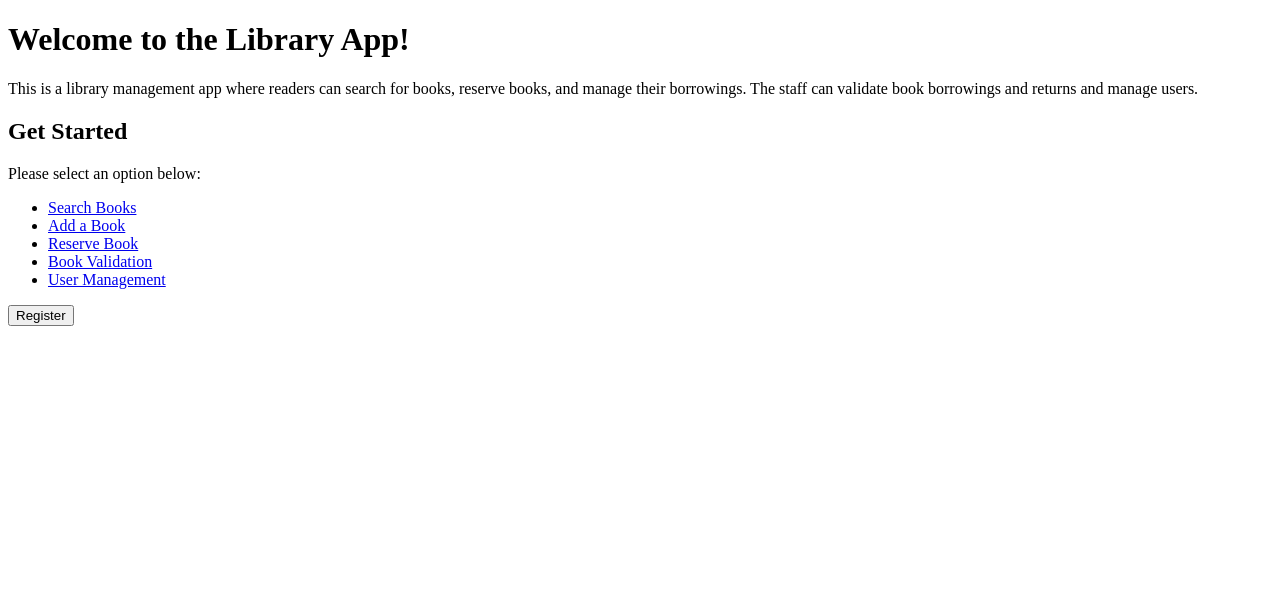
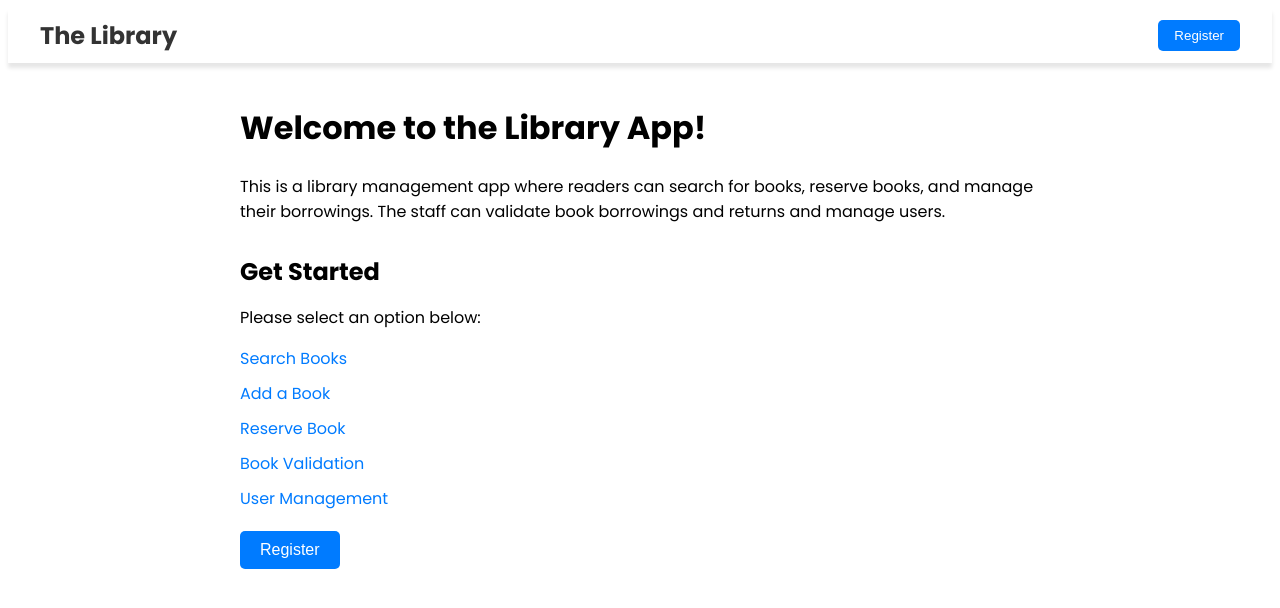
Before and after one commit to CaptDany/library-app-react, a React (Create React App) app: page / in a window 1280 px wide. Shown: the top 608 px of the page. Built offline with nearby package versions, Linux system fonts and the light colour scheme.

Commit message:
Styled and new topbar

```diff
--- a/public/index.html
+++ b/public/index.html
@@ -3,6 +3,12 @@
   <head>
     <meta charset="utf-8" />
     <link rel="icon" href="%PUBLIC_URL%/favicon.ico" />
+    <link rel="preconnect" href="https://fonts.googleapis.com" />
+    <link rel="preconnect" href="https://fonts.gstatic.com" crossorigin />
+    <link
+      href="https://fonts.googleapis.com/css2?family=Poppins:wght@300;400;500;600;700;800;900&display=swap"
+      rel="stylesheet"
+    />
     <meta name="viewport" content="width=device-width, initial-scale=1" />
     <meta name="theme-color" content="#000000" />
     <meta name="description" content="Library mock website" />
--- a/src/App.js
+++ b/src/App.js
@@ -7,10 +7,18 @@ import BookValidationPage from "./view/pages/BookValidationPage";
 import UserManagementPage from "./view/pages/UserManagementPage";
 import AddBookPage from "./view/pages/AddBookPage";
 import NoPage from "./view/pages/NoPage";
+import TopBar from "./Controller/Topbar.js";
 
 function App() {
+  const isLogged = false;
+
+  const loggedInUser = {
+    username: "Dany", // Replace with the actual username
+  };
+
   return (
     <>
+      <TopBar isLogged={isLogged} loggedInUser={loggedInUser} />
       <Routes>
         <Route index element={<Home />} />
         <Route path="/" element={<Navigate to="/home" />} />
--- a/src/Controller/Register.js
+++ b/src/Controller/Register.js
@@ -44,8 +44,8 @@ const Register = ({ onClose }) => {
   };
 
   return (
-    <div className="register-popup">
-      <div className="register-content">
+    <div className="register-modal-overlay">
+      <div className="register-modal-content">
         <h2>Register</h2>
         {message && <p>{message}</p>}
         <form onSubmit={handleRegister}>
--- /dev/null
+++ b/src/Controller/Topbar.js
@@ -0,0 +1,31 @@
+import React, { useState } from "react";
+import Register from "./Register";
+import "../view/stylesheets/TopBar.css";
+
+const TopBar = ({ isLogged, loggedInUser }) => {
+  const [showRegisterPopup, setShowRegisterPopup] = useState(false);
+
+  const openRegisterPopup = () => {
+    setShowRegisterPopup(true);
+  };
+
+  const closeRegisterPopup = () => {
+    setShowRegisterPopup(false);
+  };
+
+  return (
+    <div className="top-bar">
+      <div className="top-bar-content">
+        <h2>The Library</h2>
+        {isLogged ? (
+          <p>Welcome, {loggedInUser.username}!</p>
+        ) : (
+          <button onClick={openRegisterPopup}>Register</button>
+        )}
+      </div>
+      {showRegisterPopup && <Register onClose={closeRegisterPopup} />}
+    </div>
+  );
+};
+
+export default TopBar;
--- a/src/view/pages/Home.js
+++ b/src/view/pages/Home.js
@@ -1,6 +1,7 @@
 import React, { useState } from "react";
 import { Link } from "react-router-dom";
 import Register from "../../Controller/Register";
+import "../stylesheets/styles.css";
 
 const Home = () => {
   const [showRegisterPopup, setShowRegisterPopup] = useState(false);
@@ -14,7 +15,7 @@ const Home = () => {
   };
 
   return (
-    <div>
+    <div className="home-container">
       <h1>Welcome to the Library App!</h1>
       <p>
         This is a library management app where readers can search for books,
--- /dev/null
+++ b/src/view/stylesheets/TopBar.css
@@ -0,0 +1,35 @@
+/* Styling for the top bar container */
+.top-bar {
+  background-color: #fff; /* Change background color to white */
+  color: #333; /* Change text color to dark gray */
+  padding: 10px;
+  box-shadow: 0 5px 4px rgba(0, 0, 0, 0.1); /* Add box shadow */
+}
+
+/* Styling for the top bar content */
+.top-bar-content {
+  display: flex;
+  justify-content: space-between;
+  align-items: center;
+  max-width: 1200px;
+  margin: 0 auto;
+}
+
+/* Styling for "The Library" text */
+h2 {
+  margin: 0;
+}
+
+/* Styling for the "Register" button */
+button {
+  background-color: #007bff;
+  color: #fff;
+  border: none;
+  padding: 8px 16px;
+  border-radius: 5px;
+  cursor: pointer;
+}
+
+button:hover {
+  background-color: #0056b3;
+}
--- /dev/null
+++ b/src/view/stylesheets/styles.css
@@ -0,0 +1,82 @@
+:root {
+  --primary-font-family: "Poppins", sans-serif;
+}
+
+h1,
+h2,
+h3,
+h4,
+h5,
+h6,
+body {
+  font-family: var(--primary-font-family);
+}
+
+/* Styling for the Home page container */
+.home-container {
+  max-width: 800px;
+  margin: 0 auto;
+  padding: 20px;
+}
+
+.home-container h2 {
+  margin-top: 30px;
+}
+
+.home-container ul {
+  list-style: none;
+  padding: 0;
+  margin: 0;
+  margin-bottom: 20px;
+}
+
+.home-container li {
+  margin-bottom: 10px;
+}
+
+.home-container a {
+  color: #007bff;
+  text-decoration: none;
+}
+
+.home-container a:hover {
+  text-decoration: underline;
+}
+
+.home-container button {
+  background-color: #007bff;
+  color: #fff;
+  border: none;
+  padding: 10px 20px;
+  border-radius: 5px;
+  cursor: pointer;
+  font-size: 16px;
+}
+
+.home-container button:hover {
+  background-color: #0056b3;
+}
+
+/* Styling for the registration modal overlay */
+.register-modal-overlay {
+  position: fixed;
+  top: 0;
+  left: 0;
+  width: 100%;
+  height: 100%;
+  display: flex;
+  justify-content: center;
+  align-items: center;
+  background-color: rgba(0, 0, 0, 0.7); /* Semi-transparent black overlay */
+  z-index: 9999; /* Higher z-index to ensure it appears on top of other elements */
+}
+
+/* Styling for the registration modal content */
+.register-modal-content {
+  background-color: #fff; /* White background for the content */
+  padding: 20px;
+  border-radius: 5px;
+  box-shadow: 0 2px 8px rgba(0, 0, 0, 0.2);
+  max-width: 400px;
+  width: 100%;
+}
```
